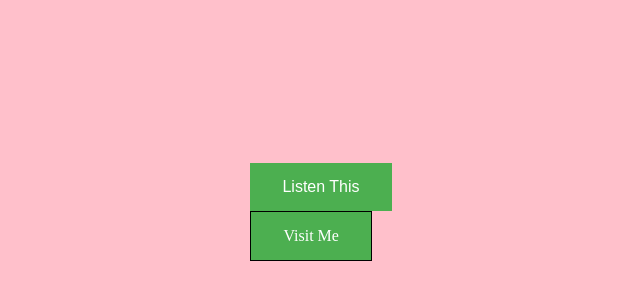
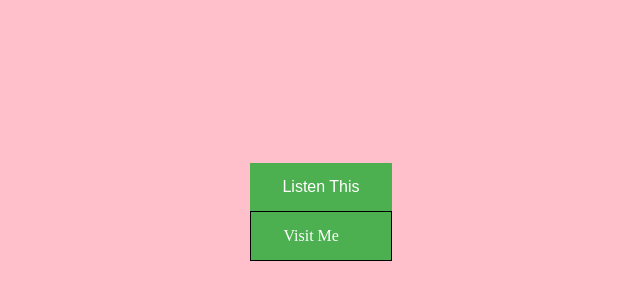
Before and after one commit to itzbandhan/love, a plain HTML site: page ml.html in a window 1280 px wide. Shown: the part 188-488 px from the top of the page, without its empty margins (319-959 px from the left). Drawn offline with Linux system fonts and the light colour scheme.

Commit message:
Update ml.html

```diff
--- a/ml.html
+++ b/ml.html
@@ -29,7 +29,7 @@
   padding: 15px 32px;
   text-align: center;
   text-decoration: none;
-  display: inline-block;
+  display: flex;
   font-size: 16px;
 }
 
@@ -62,7 +62,7 @@ background-color: pink;
 }
 
 .container {
-
+gap: 5px;
 background: pink;
 }
 
```
